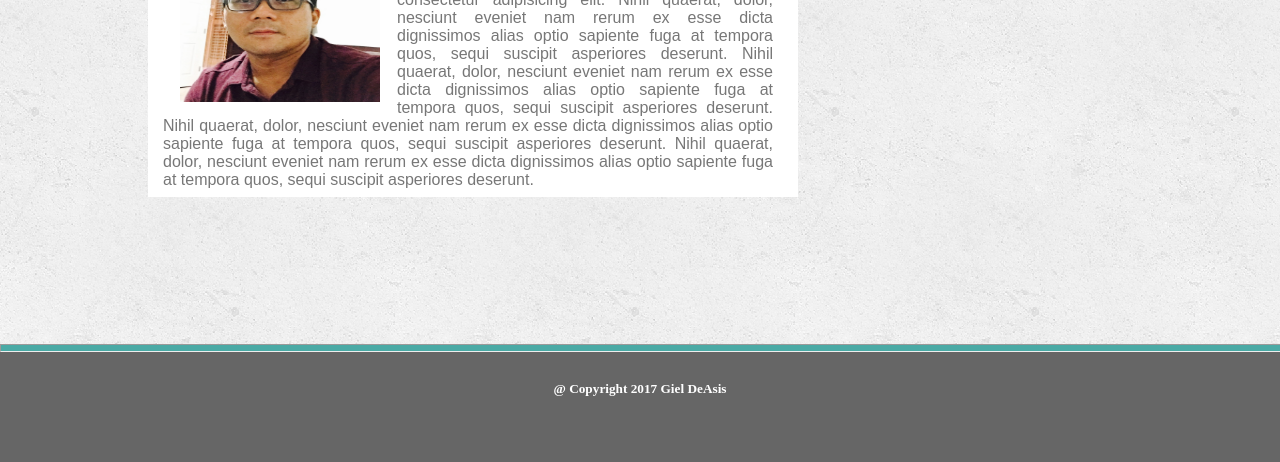
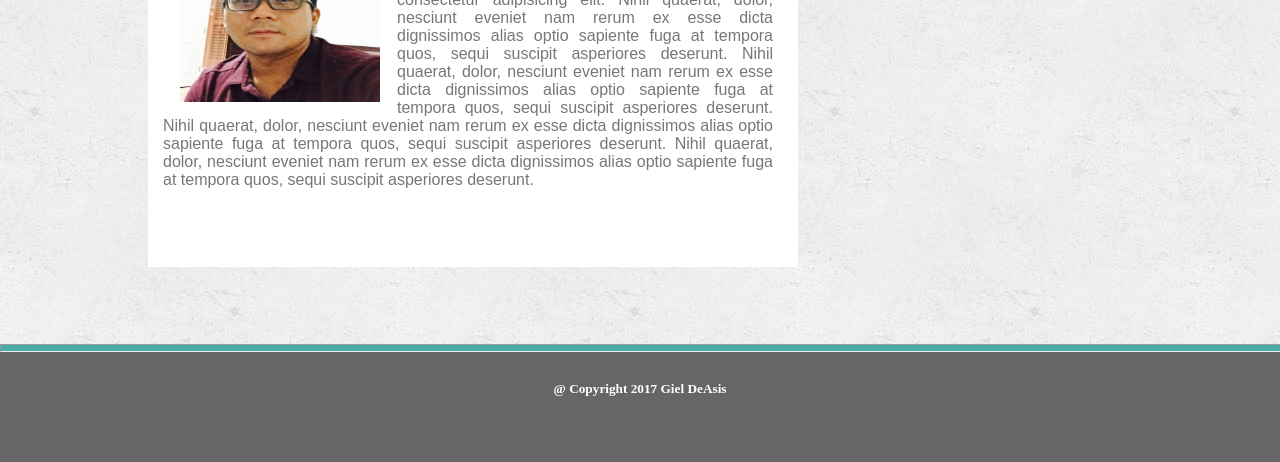
Before and after one commit to IamGiel/css-template, a plain HTML site: page index.html in a window 1280 px wide. Shown: the part 338-800 px from the top of the page. Drawn offline with Linux system fonts and the light colour scheme.

Commit message:
Fixed white box container

```diff
--- a/assets/css/style.css
+++ b/assets/css/style.css
@@ -157,7 +157,7 @@ a:hover {
     margin-left: 148px;
     margin-top: 43px;
     background-color: white;
-    height: 400px;
+    height: 470px;
     width: 650px;
 }
 
```
